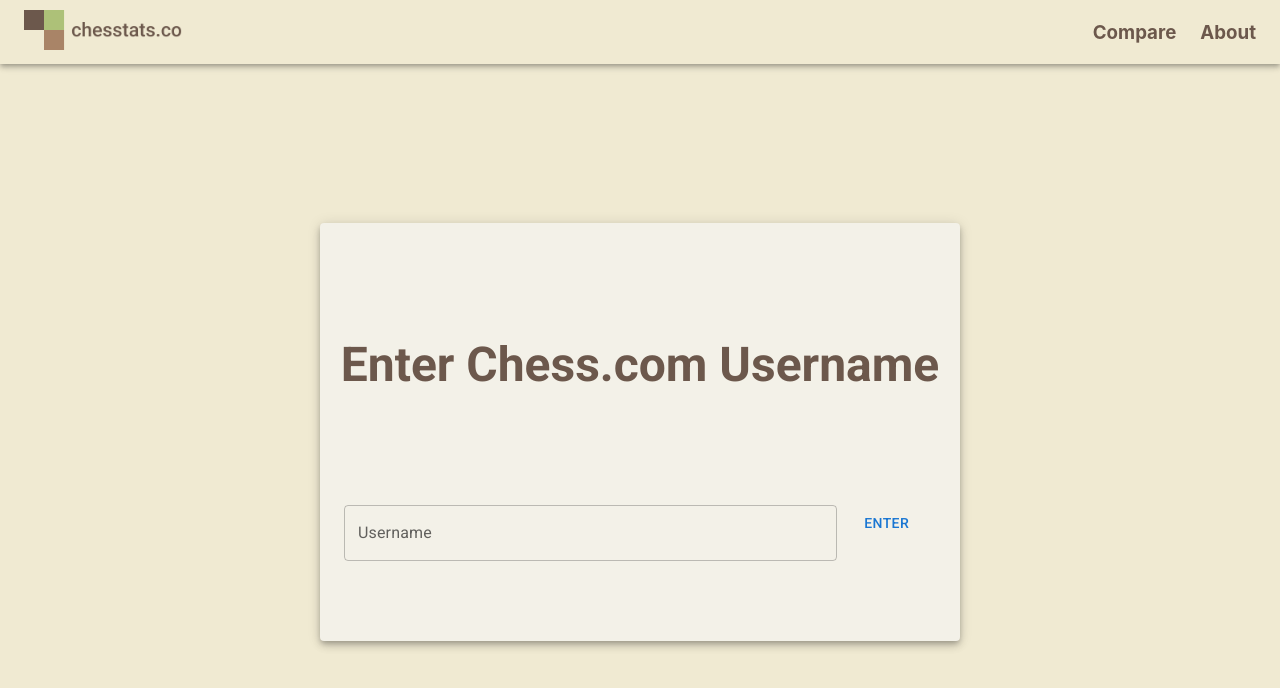
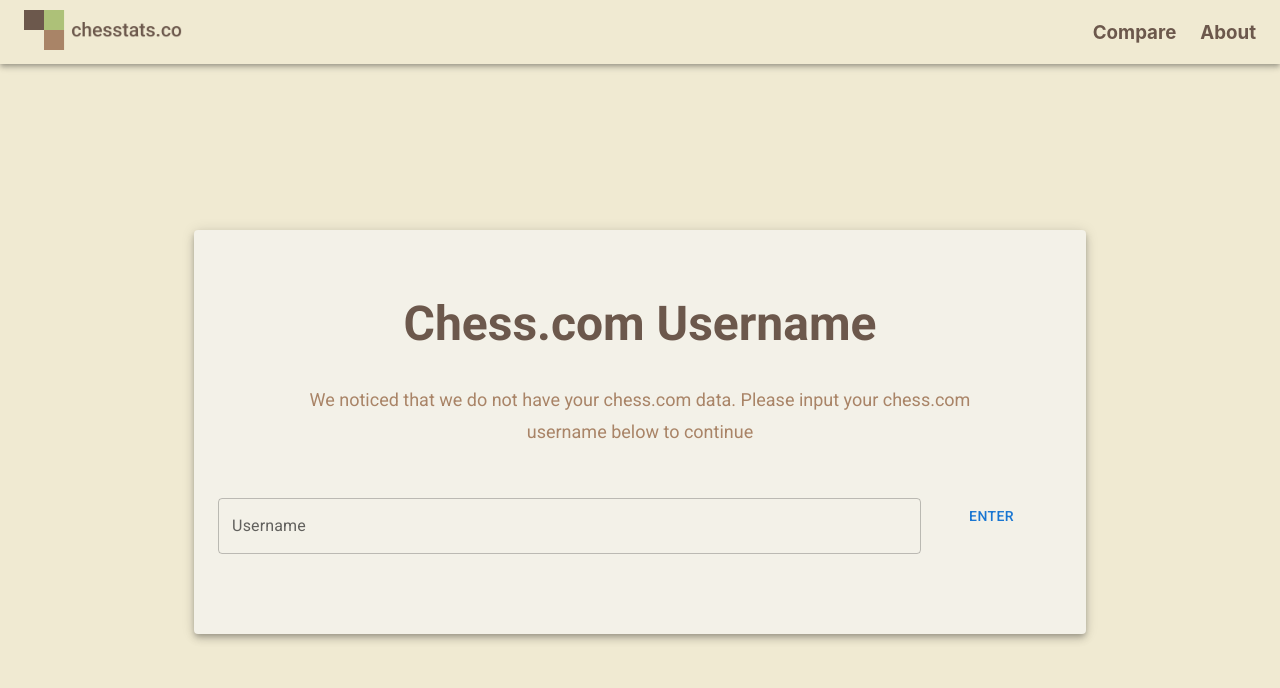
Before and after one commit to danikrisdayadi/chesstats, a React (Create React App) app in the folder client/: page /compare in a window 1280 px wide. Shown: the top 688 px of the page. Built offline with nearby package versions, Linux system fonts and the light colour scheme.

Commit message:
Refactored compare page styles

```diff
--- a/client/src/App.scss
+++ b/client/src/App.scss
@@ -14,6 +14,7 @@
   font-family: "Roboto";
   font-size: 18px;
   color: colors.$body;
+  line-height: 2rem;
 }
 
 a {
--- a/client/src/pages/ComparePage.jsx
+++ b/client/src/pages/ComparePage.jsx
@@ -1,28 +1,23 @@
 import { Button, Container, Grid, Paper, TextField } from "@mui/material";
 import { PaddingY } from "../components/Spacing";
+import "./ComparePage.scss";
 
 function ComparePage() {
   return (
     <Grid
       container
-      direction="column"
       alignItems="center"
-      align="center"
       justifyContent="center"
-      sx={{ height: "92vh" }}
+      className="grid"
     >
-      <Paper
-        elevation={5}
-        sx={{
-          backgroundColor: "#F3F1E8",
-          minWidth: "fit-content",
-          width: "50vw",
-          maxWidth: "90vw",
-        }}
-      >
-        <PaddingY padding={"5vh"} />
-        <h1>Enter Chess.com Username</h1>
-        <PaddingY padding={"5vh"} />
+      <Paper elevation={5} align="center" className="username-box">
+        <PaddingY padding={"2vh"} />
+        <h1>Chess.com Username</h1>
+        <p>
+          We noticed that we do not have your chess.com data. Please input your
+          chess.com username below to continue
+        </p>
+        <PaddingY padding={"2vh"} />
         <Container>
           <Grid container>
             <Grid item xs={6} sm={10} justifyContent="flex-end">
--- /dev/null
+++ b/client/src/pages/ComparePage.scss
@@ -0,0 +1,16 @@
+@use "../styles/colors";
+@use "../components/NavigationBar.scss";
+
+.grid {
+  height: 100vh - NavigationBar.$navbar-vh;
+}
+
+.username-box {
+  background-color: colors.$white-yellow;
+  min-width: fit-content;
+  width: 50vw;
+}
+
+.username-box p {
+  width: 80%;
+}
--- a/client/src/pages/LandingPage.jsx
+++ b/client/src/pages/LandingPage.jsx
@@ -1,4 +1,4 @@
-import { Avatar, Button, Container, Divider, Stack, Grid } from "@mui/material";
+import { Avatar, Container, Divider, Stack, Grid } from "@mui/material";
 import { Box } from "@mui/system";
 import { PaddingY } from "../components/Spacing";
 import { SuccessButton, FeedbackButton, AccountButton } from "../utils/utils";
@@ -33,7 +33,7 @@
 
         <h1>Compare your Chess.com Statistics with others!</h1>
         <Box>
-          <p className="text-paragraph">
+          <p>
             Chesstats allows you to compare basic statistics of your Chess.com
             account with other players. <br />
             Click below to start comparing with your friends or one of our
--- a/client/src/pages/LandingPage.scss
+++ b/client/src/pages/LandingPage.scss
@@ -2,10 +2,6 @@
 
 .title {
   color: colors.$title;
-}
-
-.text-paragraph {
-  line-height: 2rem;
 }
 
 .line {
@@ -18,9 +14,6 @@
 .span {
   font-size: 40px;
   padding: 0 10px;
-}
-
-.stack {
 }
 
 .about-container {
@@ -39,7 +32,6 @@
 
 .about-container p {
   color: colors.$white-yellow;
-  line-height: 2rem;
 }
 .about-container h1 {
   color: colors.$white-yellow;
```
